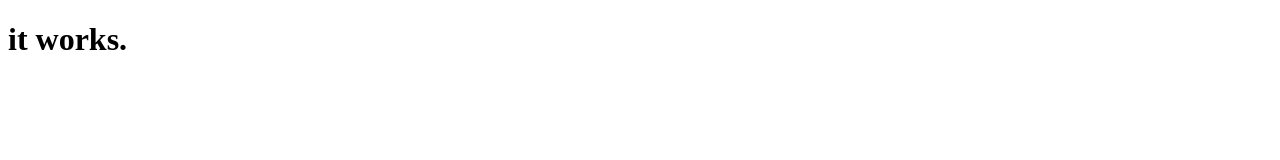
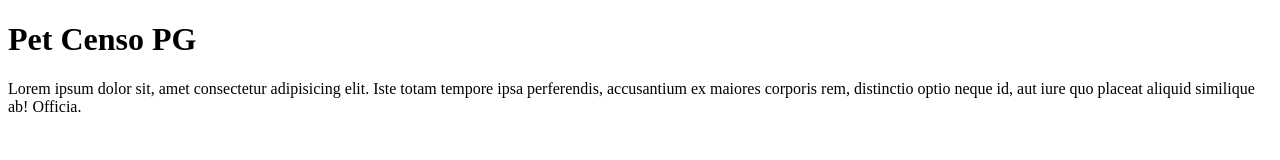
Before and after one commit to JulianalunaOlv/censo-animal, a plain HTML site: page index.html in a window 1280 px wide. Drawn offline with Linux system fonts and the light colour scheme.

Commit message:
atualizações nos documentos e logo

```diff
--- a/index.html
+++ b/index.html
@@ -1,20 +1,28 @@
 <!DOCTYPE html>
-<html lang="en">
+<html lang="pt-br">
 <head>
     <meta charset="UTF-8">
     <meta http-equiv="X-UA-Compatible" content="IE=edge">
     <meta name="viewport" content="width=device-width, initial-scale=1.0">
-    <link rel="shortcut icon" href="icon.png" type="image/x-icon">
+    <link rel="shortcut icon" href="icon-192x192.png" type="image/x-icon">
 
     <!-- modify -->
-    <title>Title</title>
+    <title>Pet Censo PG - 2025</title>
     <link rel="manifest" href="manifest.json">
-    <meta name="theme-color" content="#33ffcc"/>
+    <meta name="theme-color" content="#14679d"/>
     <!-- /manifest -->
 </head>
 <body>
 
-    <h1>it works.</h1>
+    <header>
+        <h1>Pet Censo PG</h1>
+    </header>
+    <main>
+        <p>
+            Lorem ipsum dolor sit, amet consectetur adipisicing elit. Iste totam tempore ipsa perferendis, accusantium ex maiores corporis rem, distinctio optio neque id, aut iure quo placeat aliquid similique ab! Officia.
+        </p>
+    </main>
+    <footer></footer>
 
     <!-- load service worker -->
     <script src="app.js"></script>
```
Also changed, not shown: icon-192x192.png, manifest.json.
